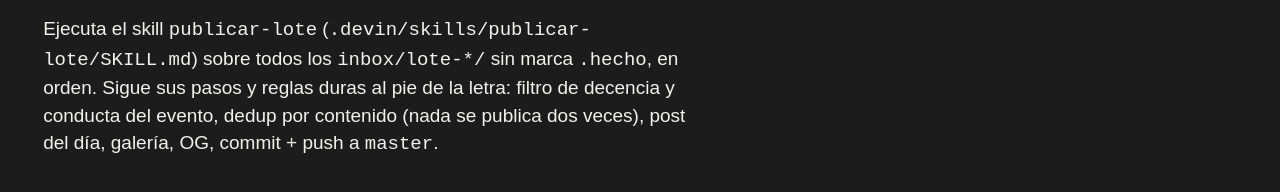
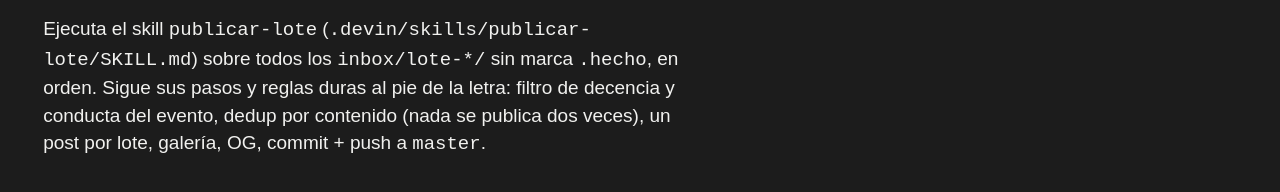
Before and after one commit to asosab/NSAC, a Jekyll site: the page built from inbox/PROMPT.md, in a window 1280 px wide. Shown: the part 524-716 px from the top of the page. Built offline with Jekyll 4.4.1, drawn with Linux system fonts in a browser that asks for light colours; some web fonts are replaced; our own code applies the rules of GitHub Pages for plain Markdown files.

Commit message:
publicar-lote: un post por lote y marcador .publicado con la url para el aviso por telegram

```diff
--- a/inbox/PROMPT.md
+++ b/inbox/PROMPT.md
@@ -3,5 +3,5 @@
 Ejecuta el skill `publicar-lote` (`.devin/skills/publicar-lote/SKILL.md`)
 sobre todos los `inbox/lote-*/` sin marca `.hecho`, en orden. Sigue sus
 pasos y reglas duras al pie de la letra: filtro de decencia y conducta del
-evento, dedup por contenido (nada se publica dos veces), post del día,
+evento, dedup por contenido (nada se publica dos veces), un post por lote,
 galería, OG, commit + push a `master`.
```
Also changed, not shown: AGENTS.md (+4 -3 lines), .devin/skills/publicar-lote/SKILL.md.
